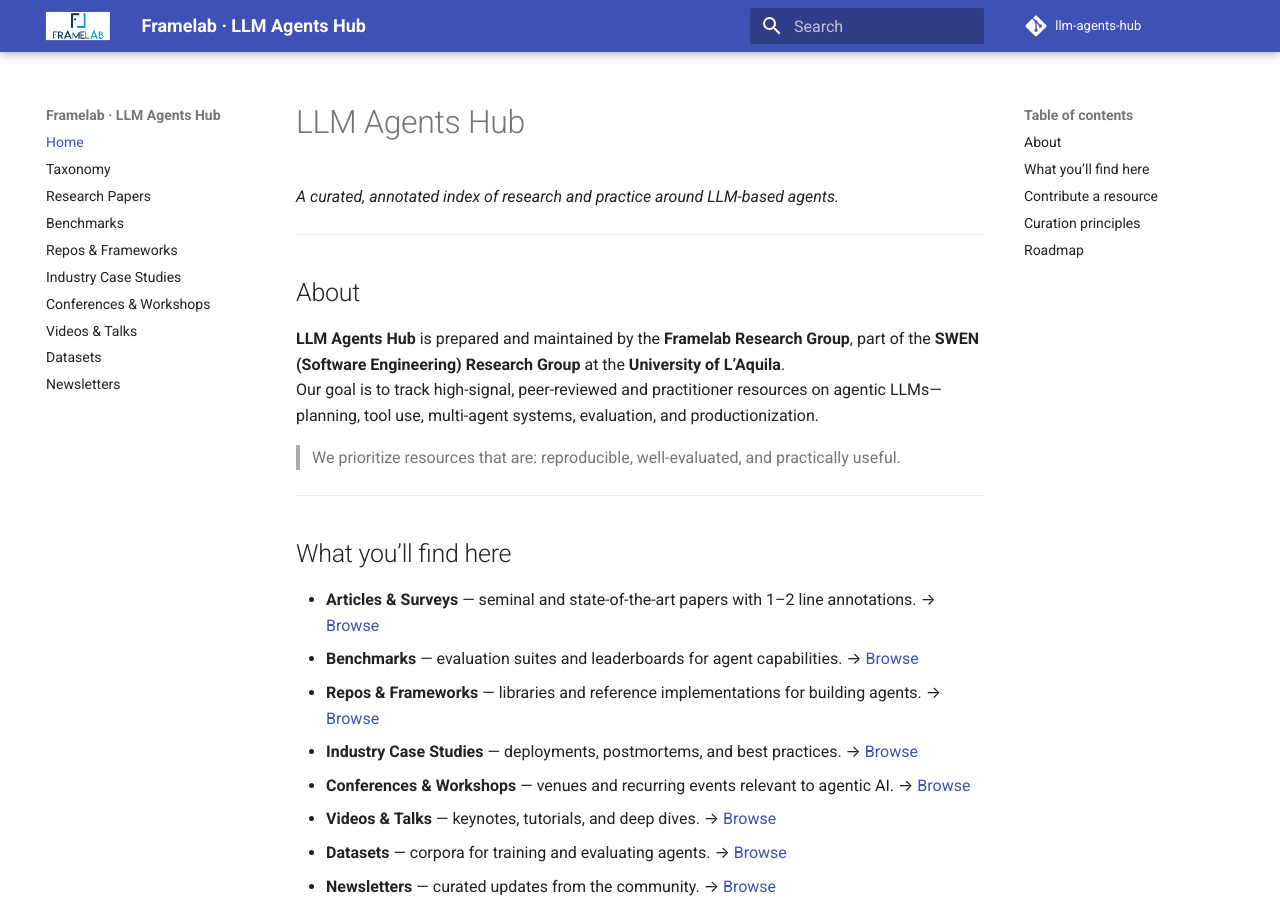
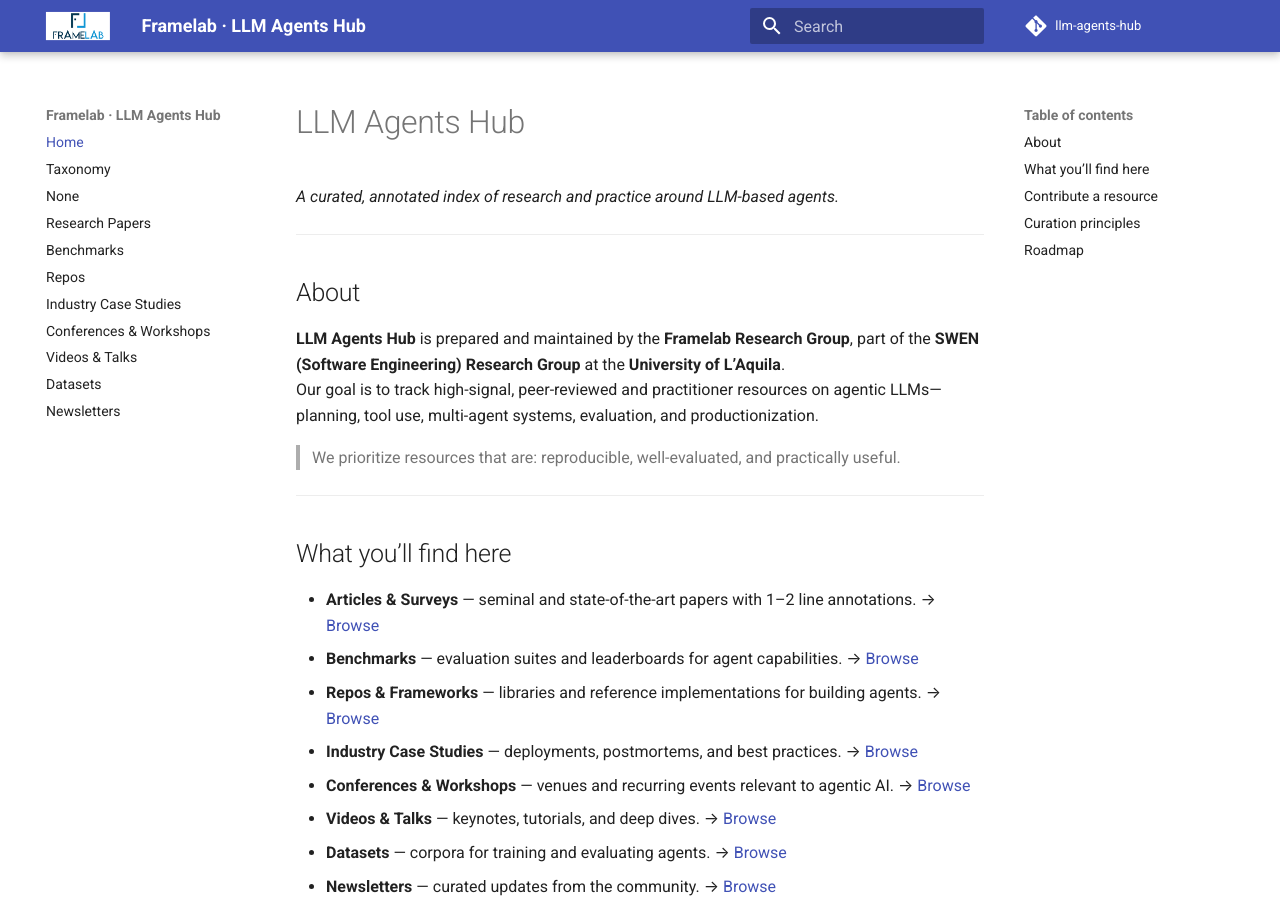
Before and after one commit to framelab-univaq/llm-agents-hub, an MkDocs documentation site: the page built from docs/index.md, in a window 1280 px wide and 900 px high. Built offline with MkDocs 1.6.1 and Material for MkDocs 9.7.7, drawn with Linux system fonts in a browser that asks for light colours; comment, search, counter and statistics services are not loaded; part of the change alters nothing that is shown.

Commit message:
Update mkdocs.yml

```diff
--- a/mkdocs.yml
+++ b/mkdocs.yml
@@ -25,9 +25,10 @@ extra_css:
 nav:
   - Home: index.md
   - Taxonomy: taxonomy.md
+  - Frameworks:frameworks.md
   - Research Papers: articles.md
   - Benchmarks: benchmarks.md
-  - Repos & Frameworks: repos.md
+  - Repos: repos.md
   - Industry Case Studies: case-studies.md
   - Conferences & Workshops: conferences.md
   - Videos & Talks: videos.md
```
